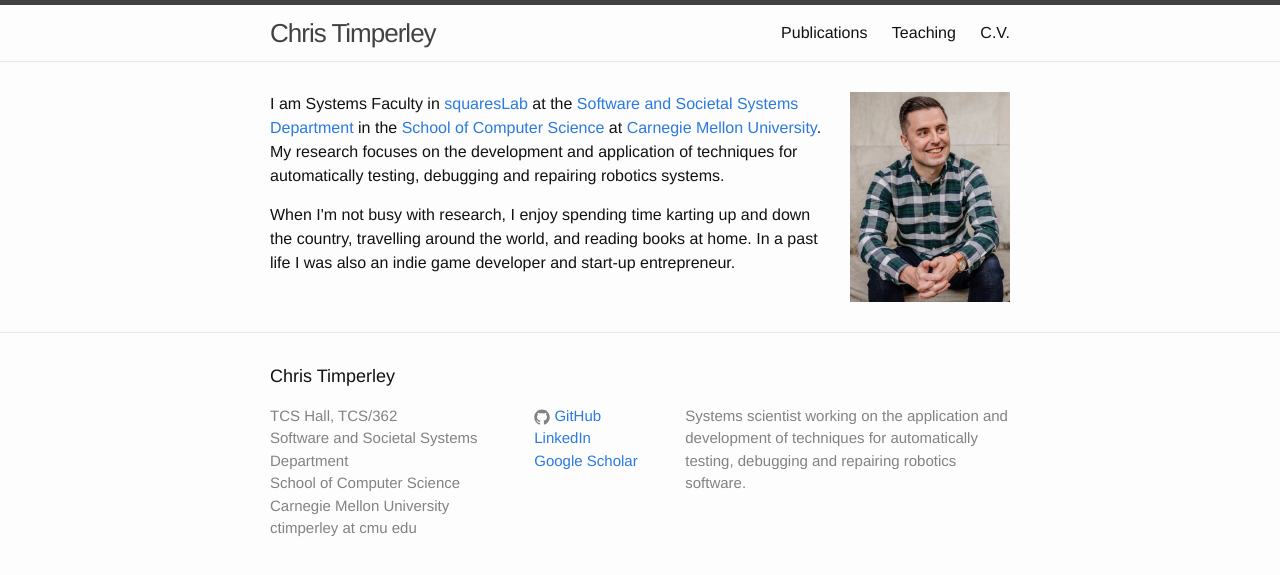
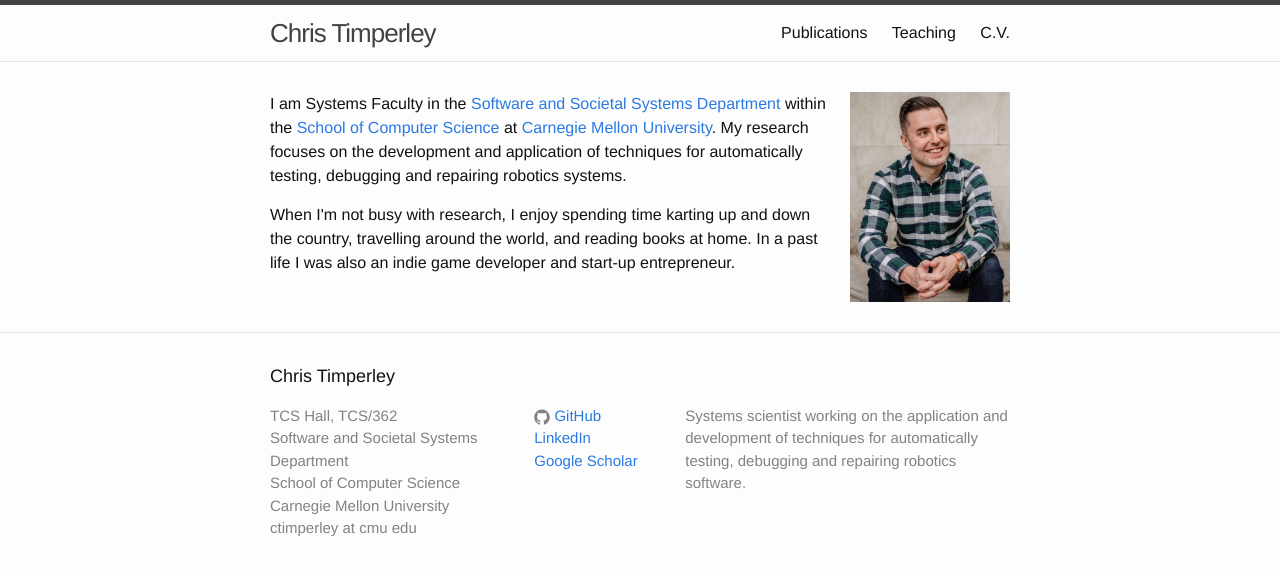
Before and after one commit to ChrisTimperley/ChrisTimperley.github.io, a Jekyll site: the page built from index.html, in a window 1280 px wide. Shown: the top 575 px of the page. Built offline with Jekyll 4.4.1, drawn with Linux system fonts in a browser that asks for light colours; nearby versions of some CDN libraries.

Commit message:
fixed S3D URL

```diff
--- a/index.html
+++ b/index.html
@@ -3,9 +3,8 @@ layout: default
 ---
 <div class="home">
 <image src="/images/profile.jpg" style="margin-left: 16px; width:160px; float: right"/>
-  <p>I am Systems Faculty in <a href="https://squareslab.github.io/">squaresLab</a>
-  at the
-  <a href="https://www.cmu.edu/scs/s3d">Software and Societal Systems Department</a> in the <a href="https://www.cmu.edu/scs">School of Computer Science</a> at
+  <p>I am Systems Faculty in the
+  <a href="https://s3d.cmu.edu">Software and Societal Systems Department</a> within the <a href="https://www.cmu.edu/scs">School of Computer Science</a> at
   <a href="https://www.cmu.edu">Carnegie Mellon University</a>.
   My research focuses on the development and application of techniques for
   automatically testing, debugging and repairing robotics systems.
```
